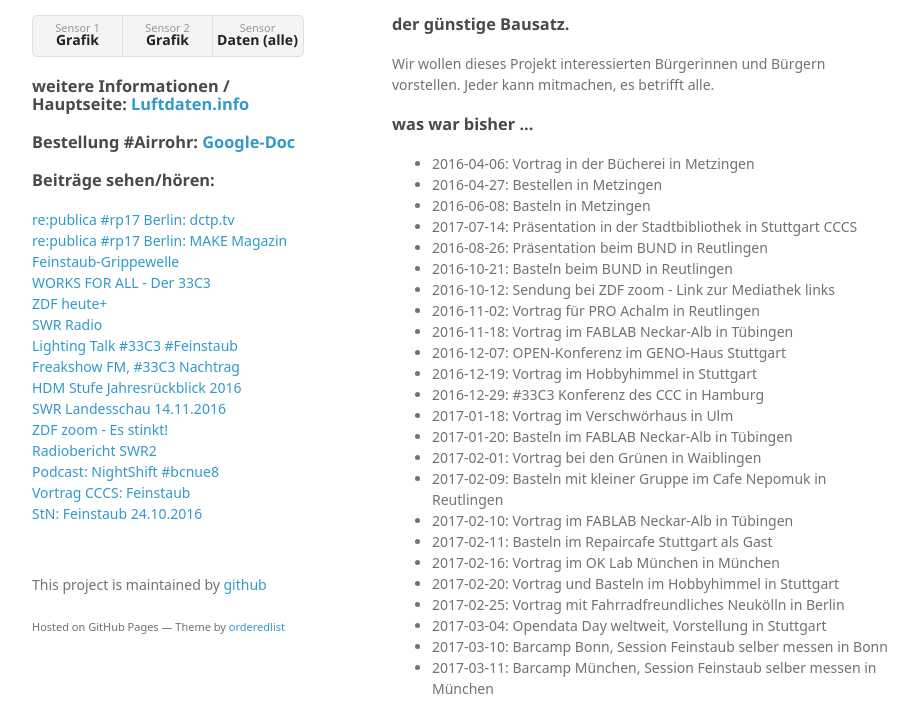
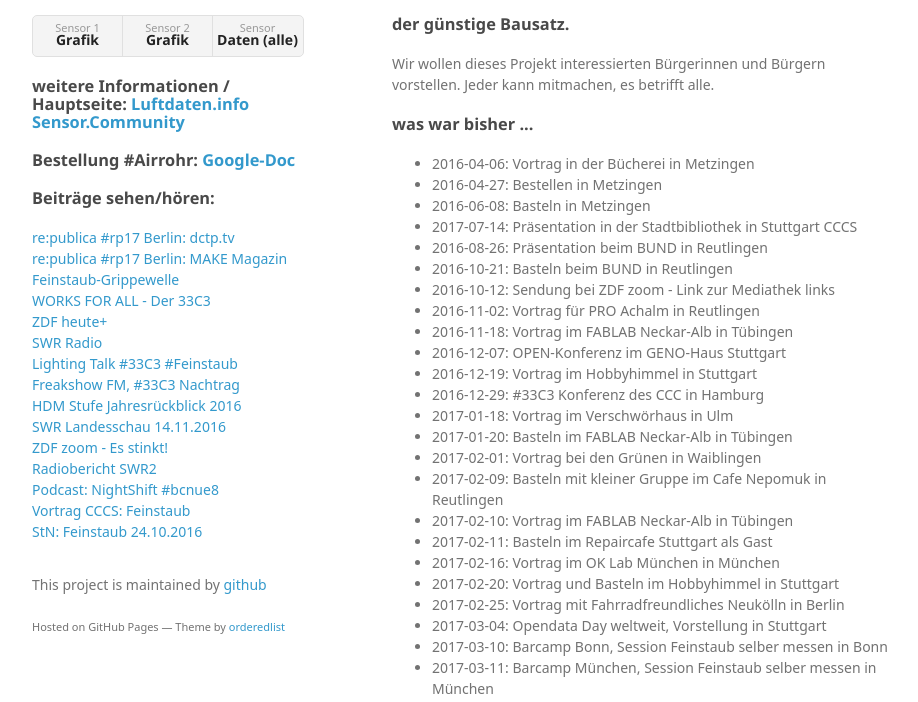
Before and after one commit to riedelwerk/feinstaub_messen_click, a plain HTML site: page index.html in a window 1280 px wide. Shown: the part 94-796 px from the top of the page, without its empty margins (178-1096 px from the left). Drawn offline with Linux system fonts and the light colour scheme; a web font is replaced by a local one.

Commit message:
Update index.html

```diff
--- a/index.html
+++ b/index.html
@@ -21,7 +21,7 @@
           <li><a href="https://www.madavi.de/sensor/archiv_luftdaten_info/graph.php?sensor=207" target="_blank">Sensor 2<strong>Grafik</strong></a></li>
           <li><a href="http://feinstaub.rexfue.de" target="_blank">Sensor <strong>Daten (alle)</strong></a></li>
         </ul>
-        <h3>weitere Informationen / Hauptseite: <a href="http://luftdaten.info" target="_blank">Luftdaten.info</a></h3>
+        <h3>weitere Informationen / Hauptseite: <a href="http://luftdaten.info" target="_blank">Luftdaten.info</a><br><a href="http://sensor.community" target="_blank">Sensor.Community</a></h3>
 	<h3>Bestellung #Airrohr: <a href="https://docs.google.com/spreadsheets/d/152tKOhM-kdlESTpc4i2u4lNfgQ4i1dIJ-3XyoVfBfOM/edit#gid=0" target="_blank">Google-Doc</a></h3>
 
         <h3>Beiträge sehen/hören:</h3>
```
